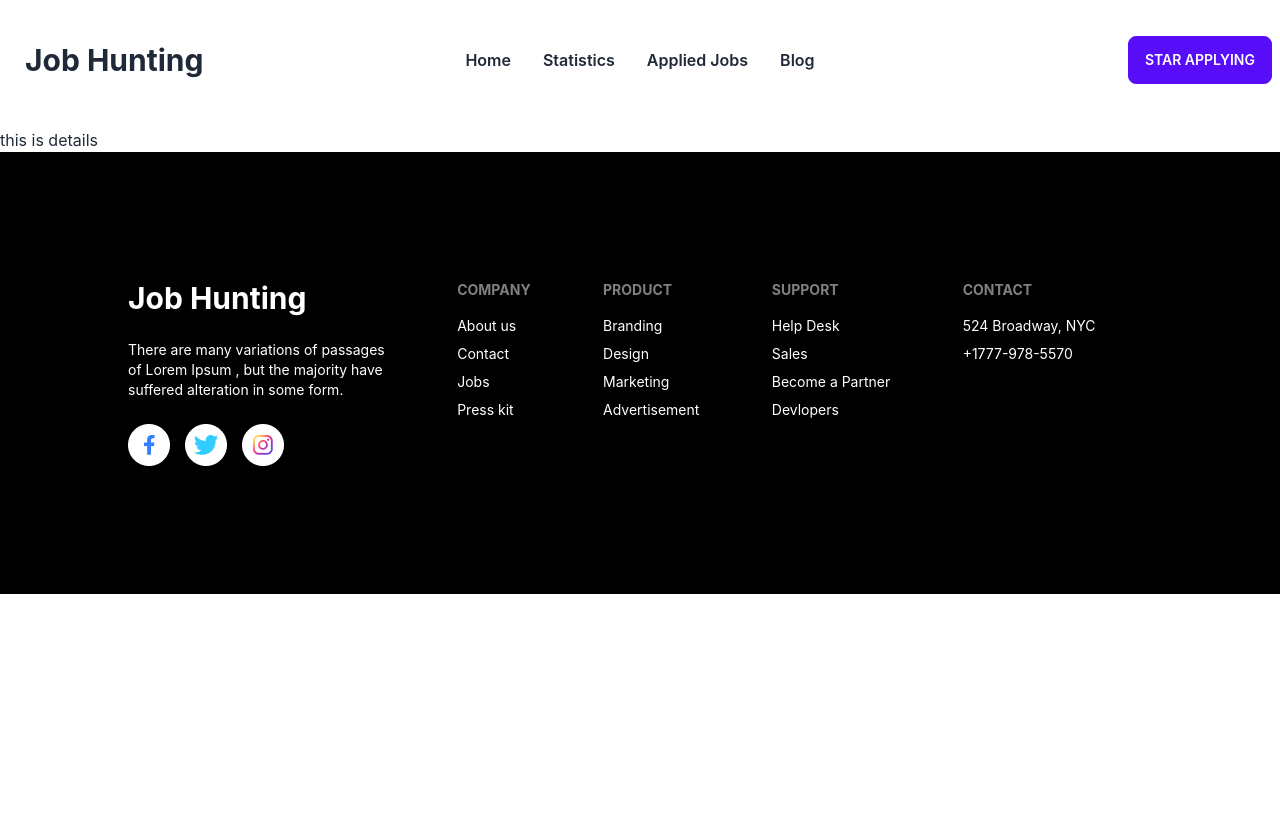
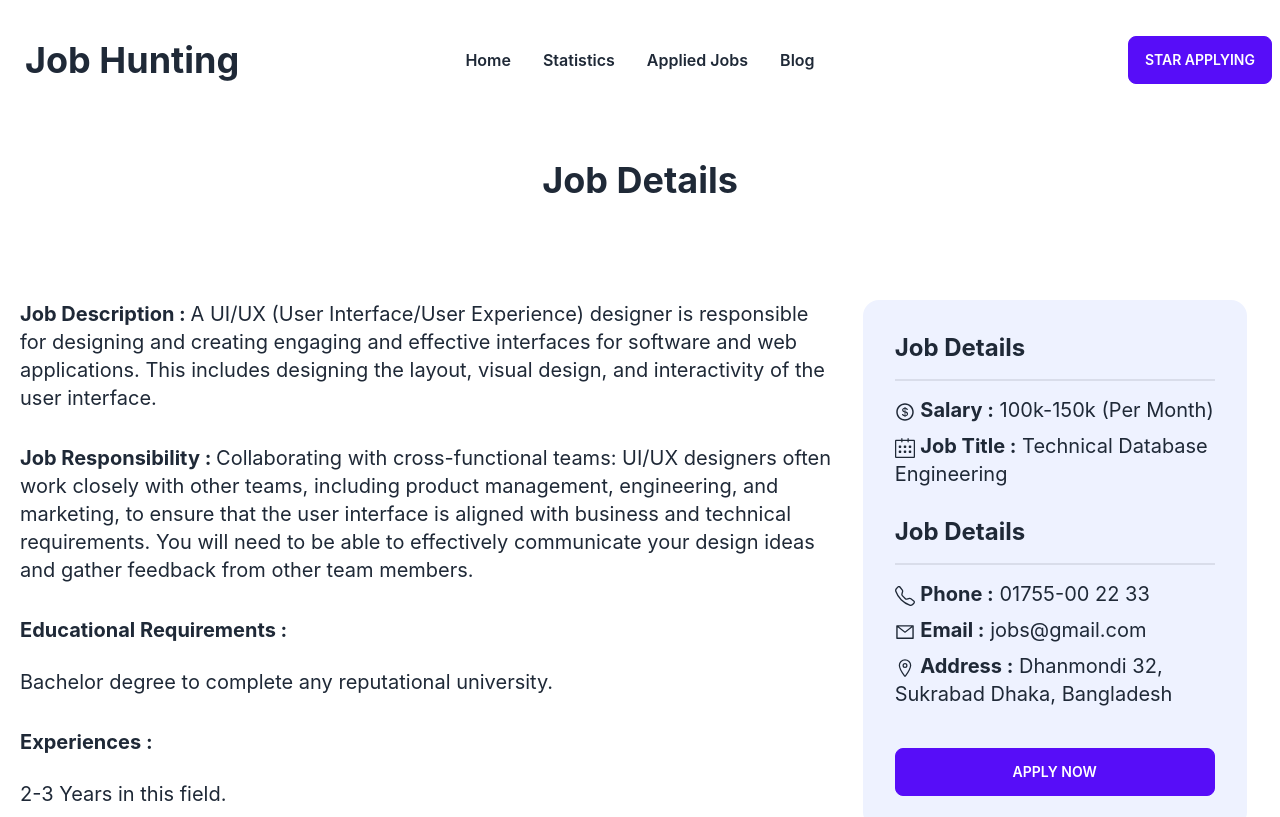
Before and after one commit to ar-asad/job-hunting-website, a React (Create React App) app: page /feature/1 in a window 1280 px wide. Shown: the top 817 px of the page. Built offline with nearby package versions, Linux system fonts and the light colour scheme; no server answers.

Commit message:
feature jobs details section added

```diff
--- a/src/Routes/Routes.js
+++ b/src/Routes/Routes.js
@@ -19,7 +19,7 @@ const router = createBrowserRouter([
             {
                 path: '/statistics',
                 element: <Statistics></Statistics>,
-                loader: () => fetch('maks.json')
+                loader: () => fetch('/maks.json')
             },
             {
                 path: '/job',
@@ -30,9 +30,8 @@ const router = createBrowserRouter([
                 element: <Blogs></Blogs>
             },
             {
-                path: '/feature/:Id',
+                path: '/feature/:id',
                 element: <FeatureDetails></FeatureDetails>
-                // loader: () => fetch('feature.json')
             }
         ]
     }
--- /dev/null
+++ b/src/pages/AppliedJobs/AppledJobsAll.js
@@ -0,0 +1,43 @@
+import React from 'react';
+
+const AppledJobsAll = () => {
+    return (
+        <div className="overflow-x-auto w-full">
+            <table className="table w-full">
+                <tbody>
+                    <tr>
+                        <th>
+                            <label>
+                                <input type="checkbox" className="checkbox" />
+                            </label>
+                        </th>
+                        <td>
+                            <div className="flex items-center space-x-3">
+                                <div className="avatar">
+                                    <div className="mask mask-squircle w-12 h-12">
+                                        <img src="/tailwind-css-component-profile-2@56w.png" alt="Avatar Tailwind CSS Component" />
+                                    </div>
+                                </div>
+                                <div>
+                                    <div className="font-bold">Hart Hagerty</div>
+                                    <div className="text-sm opacity-50">United States</div>
+                                </div>
+                            </div>
+                        </td>
+                        <td>
+                            Zemlak, Daniel and Leannon
+                            <br />
+                            <span className="badge badge-ghost badge-sm">Desktop Support Technician</span>
+                        </td>
+                        <td>Purple</td>
+                        <th>
+                            <button className="btn btn-ghost btn-xs">details</button>
+                        </th>
+                    </tr>
+                </tbody>
+            </table>
+        </div>
+    );
+};
+
+export default AppledJobsAll;
--- a/src/pages/AppliedJobs/AppliedJobs.js
+++ b/src/pages/AppliedJobs/AppliedJobs.js
@@ -1,9 +1,11 @@
 import React from 'react';
+import AppledJobsAll from './AppledJobsAll';
 
 const AppliedJobs = () => {
     return (
-        <div>
-            <h2>This is applied jobs</h2>
+        <div className='my-20'>
+            <h2 className='text-4xl font-bold mb-20 text-center'>Job Details</h2>
+            <AppledJobsAll></AppledJobsAll>
         </div>
     );
 };
--- a/src/pages/FeatureDetails/FeatureDetails.js
+++ b/src/pages/FeatureDetails/FeatureDetails.js
@@ -1,26 +1,65 @@
 import React, { useEffect, useState } from 'react';
-import { useLoaderData, useParams } from 'react-router-dom';
 import useFetchData from '../../hooks/useFetchData';
+import { useParams } from 'react-router-dom';
+import { AiOutlineDollarCircle } from 'react-icons/ai';
+import { BsTelephone } from "react-icons/bs";
+import { AiOutlineMail } from "react-icons/ai";
+import { SlCalender } from "react-icons/sl";
+import { IoLocationOutline } from 'react-icons/io5';
+
 
 const FeatureDetails = () => {
-    const [feature, setFeature] = useState([]);
-    const [data] = useFetchData();
-    // const featureData = useLoaderData();
-    // console.log(featureData)
-    // const id = useParams();
-    // console.log(id)
-    console.log(data)
-    // useEffect(() => {
-    //     fetch('feature.json')
-    //         .then(res => res.json())
-    //         .then(data => console.log(data))
-    // }, [])
-    // console.log(feature);
+    const [feature, setFeature] = useState({});
+    const { id } = useParams();
+
+    const { description, education, experience, responsibility, salary, job_name, location } = feature;
+
+
+    useEffect(() => {
+        fetch('/feature.json')
+            .then(res => res.json())
+            .then(data => {
+                console.log(data)
+                if (data) {
+                    const unicData = data.find(d => d.id === id)
+                    setFeature(unicData)
+                }
+            })
+    }, [id])
+    console.log(feature)
 
     return (
-        <div>
-            <h2>this is details</h2>
-        </div>
+        <div className='my-20'>
+            <h2 className='text-4xl font-bold mb-20 text-center'>Job Details</h2>
+            <div className='grid lg:grid-cols-3 grid-cols-1 gap-6 p-5'>
+                <div className='col-span-2 text-xl'>
+                    <p className='mb-8'><span className='font-bold'>Job Description : </span>{description}</p>
+                    <p className='mb-8'><span className='font-bold'>Job Responsibility : </span>{responsibility}</p>
+                    <p className='mb-6 font-bold'>Educational Requirements :</p>
+                    <p className='mb-8'>{education}</p>
+                    <p className='mb-6 font-bold'>Experiences : </p>
+                    <p>{experience}</p>
+                </div>
+                <div>
+                    <div className="card w-96 bg-indigo-50 ">
+                        <div className="card-body">
+                            <h2 className="card-title text-2xl font-bold">Job Details</h2>
+                            <div className="divider my-0"></div>
+                            <p className='text-xl'><AiOutlineDollarCircle className='inline-block'></AiOutlineDollarCircle> <span className='font-bold'>Salary :</span> {salary} (Per Month)</p>
+                            <p className='text-xl'><SlCalender className='inline-block'></SlCalender> <span className='font-bold'>Job Title :</span> {job_name}</p>
+                            <h2 className="card-title text-2xl font-bold mt-5">Job Details</h2>
+                            <div className="divider my-0"></div>
+                            <p className='text-xl'><BsTelephone className='inline-block'></BsTelephone> <span className='font-bold'>Phone :</span> 01755-00 22 33</p>
+                            <p className='text-xl'><AiOutlineMail className='inline-block'></AiOutlineMail> <span className='font-bold'>Email :</span> jobs@gmail.com</p>
+                            <p className='text-xl'><IoLocationOutline className='inline-block'></IoLocationOutline> <span className='font-bold'>Address :</span> Dhanmondi 32, Sukrabad {location}</p>
+                            <div className="card-actions mt-8 ">
+                                <button className="btn btn-primary w-full">Apply Now</button>
+                            </div>
+                        </div>
+                    </div>
+                </div>
+            </div>
+        </div >
     );
 };
 
--- a/src/pages/Home/FeatureJob/FeatureJob.js
+++ b/src/pages/Home/FeatureJob/FeatureJob.js
@@ -6,11 +6,11 @@ const FeatureJob = () => {
     const [features, setFeatures] = useState([]);
 
     useEffect(() => {
-        fetch('feature.json')
+        fetch('/feature.json')
             .then(res => res.json())
             .then(data => setFeatures(data))
     }, [])
-    console.log(features)
+
 
     return (
         <div className='my-10'>
--- a/src/pages/Statistics/Statistics.js
+++ b/src/pages/Statistics/Statistics.js
@@ -7,24 +7,7 @@ const Statistics = () => {
     console.log(data)
 
     return (
-        // <ResponsiveContainer width={700} height="80%">
-        //     <AreaChart className='my-20' width={750} height={250} data={data}
-        //         margin={{ top: 10, right: 30, left: 0, bottom: 0 }}>
-        //         <defs>
-        //             <linearGradient id="colorUv" x1="0" y1="0" x2="0" y2="1">
-        //                 <stop offset="5%" stopColor="#8884d8" stopOpacity={0.8} />
-        //                 <stop offset="95%" stopColor="#8884d8" stopOpacity={0} />
-        //             </linearGradient>
-        //         </defs>
-        //         <XAxis dataKey="name" />
-        //         <YAxis />
-        //         <CartesianGrid strokeDasharray="3 3" />
-        //         <Tooltip />
-        //         <Area type="monotone" dataKey="mark" stroke="#8884d8" fillOpacity={1} fill="url(#colorUv)" />
-        //     </AreaChart>
-        // </ResponsiveContainer>
-
-        <ResponsiveContainer width='100%' height={300}>
+        <ResponsiveContainer className='my-10' width='100%' height={300}>
             <AreaChart data={data}
                 margin={{ top: 20, right: 30, left: 0, bottom: 0 }}>
                 <XAxis dataKey="name" />
--- a/src/shared/Header/Header.js
+++ b/src/shared/Header/Header.js
@@ -21,7 +21,7 @@ const Header = () => {
                         {menuItem}
                     </ul>
                 </div>
-                <Link to='/' className="btn btn-ghost normal-case text-3xl font-bold">
+                <Link to='/' className="btn btn-ghost normal-case text-2xl lg:text-4xl font-bold">
                     Job Hunting
                 </Link>
             </div>
```
